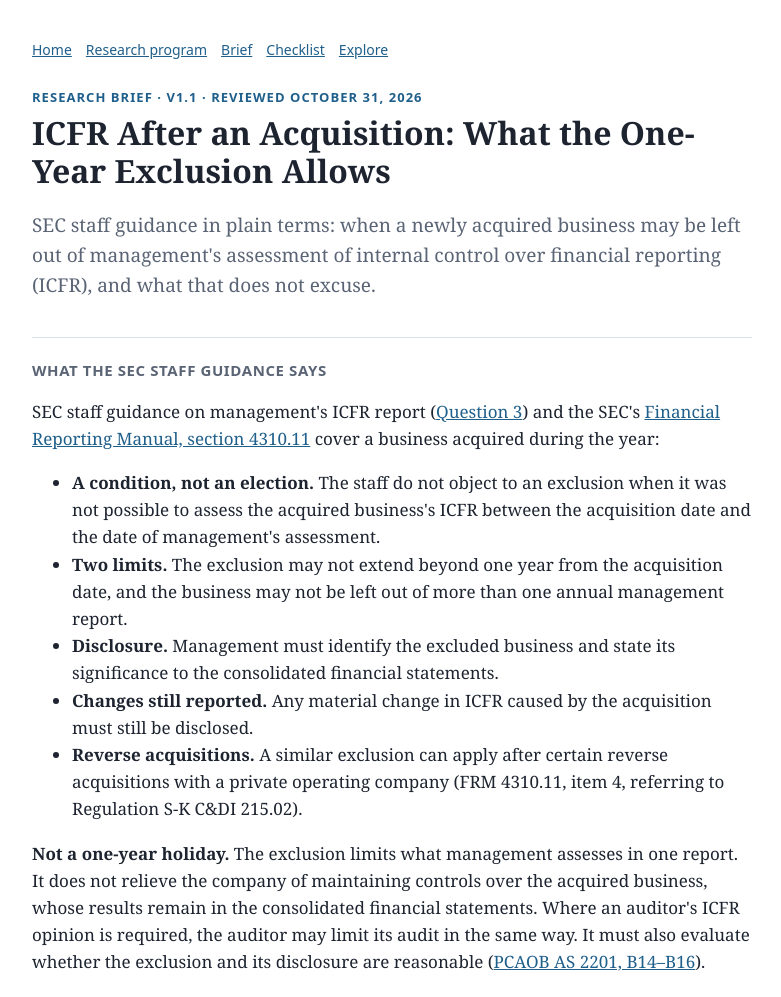
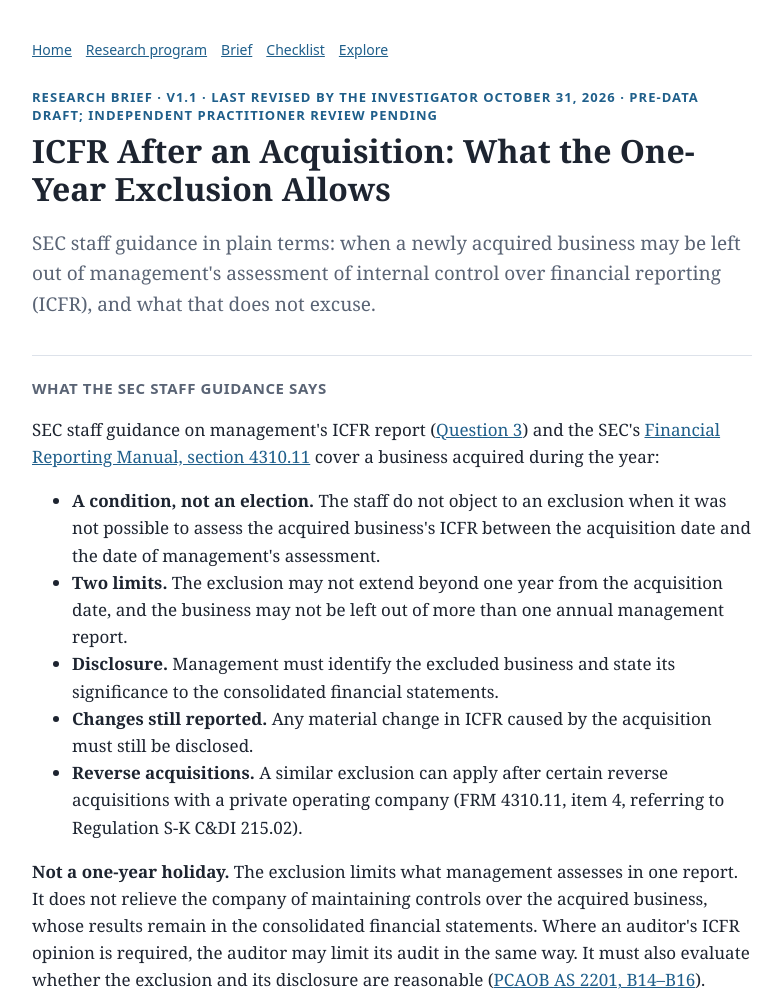
Before and after one commit to icfrtransitions/icfrtransitions.github.io, a plain HTML site: page acquisition-exclusion.html in a window 1280 px wide. Shown: the top 997 px of the page, without its empty margins (248-1029 px from the left). Drawn offline with Linux system fonts and the light colour scheme.

Commit message:
Brief: correct "reviewed" label (correction C8)
The October 31 revision was the investigator's own, not an independent review.

Co-Authored-By: Claude Opus 5.5 <noreply@anthropic.com>
Claude-Session: https://claude.ai/code/session_018BADk3Pah1XHRgpzQDJ6Au

```diff
--- a/acquisition-exclusion.html
+++ b/acquisition-exclusion.html
@@ -35,7 +35,7 @@
 <body>
 <main>
 <nav><a href="index.html">Home</a><a href="research.html">Research program</a><a href="acquisition-exclusion.html">Brief</a><a href="checklist.html">Checklist</a><a href="explore.html">Explore</a></nav>
-<p class="kicker">Research brief &middot; v1.1 &middot; reviewed October 31, 2026</p>
+<p class="kicker">Research brief &middot; v1.1 &middot; last revised by the investigator October 31, 2026 &middot; pre-data draft; independent practitioner review pending</p>
 <h1>ICFR After an Acquisition: What the One-Year Exclusion Allows</h1>
 <p class="lead">SEC staff guidance in plain terms: when a newly acquired business may be left out of management's assessment of internal control over financial reporting (ICFR), and what that does not excuse.</p>
 
```
